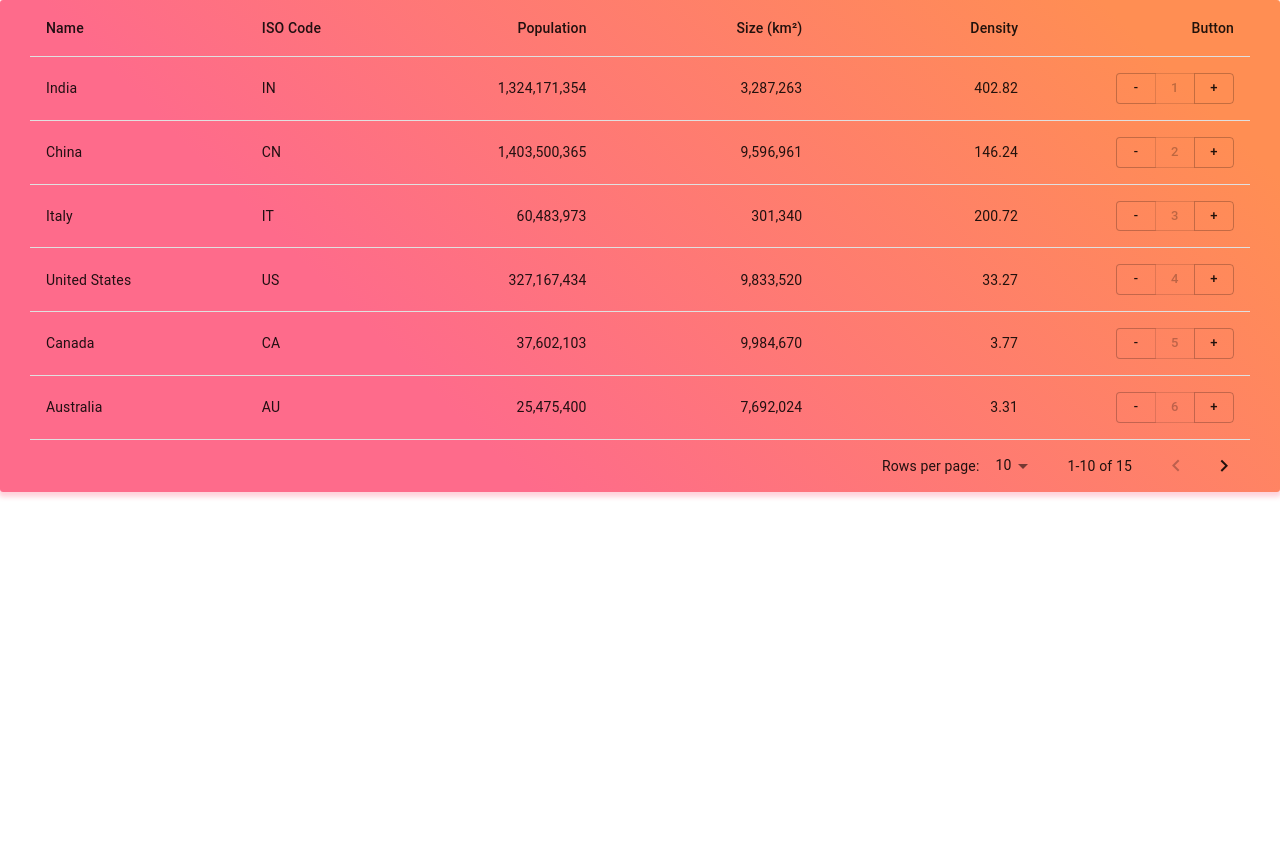
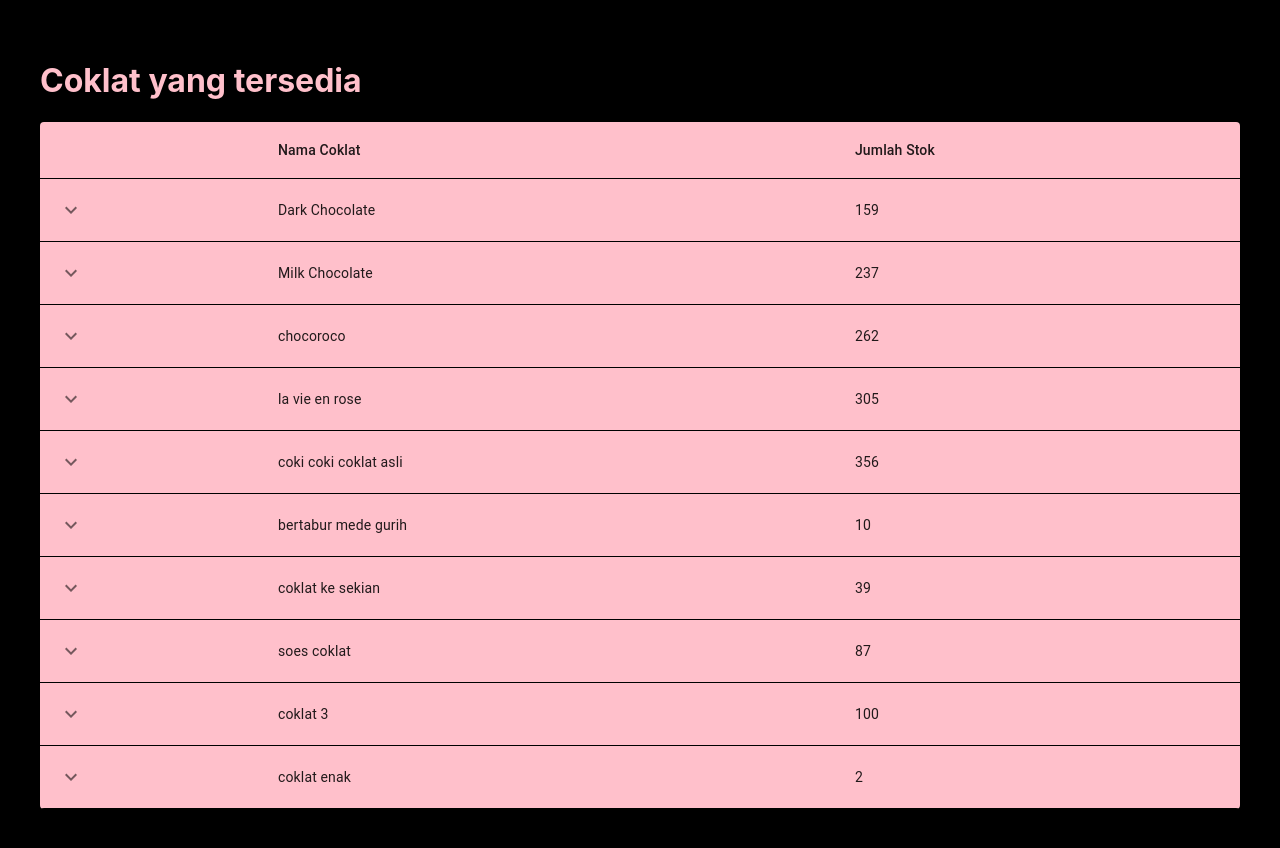
Before and after one commit to inkariyadi/tubes2_wbd, a React (Create React App) app: page /datacoklat in a window 1280 px wide. Before the commit the page ends 800 px from the top, so only its background shows below. Built offline with nearby package versions, Linux system fonts and the light colour scheme.

Commit message:
add data coklat n login + adding router

```diff
--- a/package.json
+++ b/package.json
@@ -10,6 +10,7 @@
     "@testing-library/user-event": "^12.2.2",
     "react": "^17.0.1",
     "react-dom": "^17.0.1",
+    "react-router-dom": "^5.2.0",
     "react-scripts": "4.0.0",
     "web-vitals": "^0.2.4"
   },
--- a/src/App.js
+++ b/src/App.js
@@ -1,25 +1,11 @@
-import logo from './logo.svg';
-import './App.css';
+import react,{Component} from "react";
+import {BrowserRouter} from "react-router-dom";
+import MainRouter from "./mainRouter";
 
-function App() {
-  return (
-    <div className="App">
-      <header className="App-header">
-        <img src={logo} className="App-logo" alt="logo" />
-        <p>
-          Edit <code>src/App.js</code> inka.
-        </p>
-        <a
-          className="App-link"
-          href="https://reactjs.org"
-          target="_blank"
-          rel="noopener noreferrer"
-        >
-          Learn React
-        </a>
-      </header>
-    </div>
-  );
-}
+const App = () => (
+    <BrowserRouter>
+        <MainRouter/>
+    </BrowserRouter>
+);
 
 export default App;
--- /dev/null
+++ b/src/components/collapsibleTable.js
@@ -0,0 +1,154 @@
+import React from "react";
+import { makeStyles } from "@material-ui/core/styles";
+import Box from "@material-ui/core/Box";
+import Collapse from "@material-ui/core/Collapse";
+import IconButton from "@material-ui/core/IconButton";
+import Table from "@material-ui/core/Table";
+import TableBody from "@material-ui/core/TableBody";
+import TableCell from "@material-ui/core/TableCell";
+import TableContainer from "@material-ui/core/TableContainer";
+import TableHead from "@material-ui/core/TableHead";
+import TableRow from "@material-ui/core/TableRow";
+import Typography from "@material-ui/core/Typography";
+import Paper from "@material-ui/core/Paper";
+import KeyboardArrowDownIcon from "@material-ui/icons/KeyboardArrowDown";
+import KeyboardArrowUpIcon from "@material-ui/icons/KeyboardArrowUp";
+
+const useRowStyles = makeStyles({
+  root: {
+    "& > *": {
+      borderBottom: "unset"    }
+  }
+});
+
+function createData(name, stok) {
+  return {
+    name,
+    stok,
+    resep: [
+      { bahan: "Bubuk coklat", amount: 10 },
+      { bahan: "Gula Merah", amount: 4 },
+      { bahan: "Vanili", amount: 6 },
+      { bahan: "pewarna", amount: 1 }
+    ]
+  };
+}
+
+function Row(props) {
+  const { row } = props;
+  const [open, setOpen] = React.useState(false);
+  const classes = useRowStyles();
+
+  return (
+    <React.Fragment>
+      <TableRow className={classes.root}>
+        <TableCell>
+          <IconButton
+            aria-label="expand row"
+            size="small"
+            onClick={() => setOpen(!open)}
+          >
+            {open ? <KeyboardArrowUpIcon /> : <KeyboardArrowDownIcon />}
+          </IconButton>
+        </TableCell>
+        <TableCell >
+          {row.name}
+        </TableCell>
+        <TableCell>{row.stok}</TableCell>
+        {/* <TableCell align="right">{row.fat}</TableCell>
+        <TableCell align="right">{row.carbs}</TableCell>
+        <TableCell align="right">{row.protein}</TableCell> */}
+      </TableRow>
+      <TableRow>
+        <TableCell style={{ paddingBottom: 0, paddingTop: 0, borderColor:"black"}} colSpan={6}>
+          <Collapse in={open} timeout="auto" unmountOnExit>
+            <Box margin={5}>
+              <Typography variant="h6" gutterBottom component="div">
+                Resep
+              </Typography>
+              <Table size="small" aria-label="purchases">
+                <TableHead>
+                  <TableRow>
+                    <TableCell>Bahan</TableCell>
+                    <TableCell>Jumlah</TableCell>
+                    {/* <TableCell align="right">Amount</TableCell>
+                    <TableCell align="right">Total price ($)</TableCell> */}
+                  </TableRow>
+                </TableHead>
+                <TableBody>
+                  {row.resep.map((historyRow) => (
+                    <TableRow key={historyRow.bahan}>
+                      <TableCell >
+                        {historyRow.bahan}
+                      </TableCell>
+                      <TableCell>{historyRow.amount}</TableCell>
+                      {/* <TableCell align="right">{historyRow.amount}</TableCell>
+                      <TableCell align="right">
+                        {Math.round(historyRow.amount * row.price * 100) / 100}
+                      </TableCell> */}
+                    </TableRow>
+                  ))}
+                </TableBody>
+              </Table>
+            </Box>
+          </Collapse>
+        </TableCell>
+      </TableRow>
+    </React.Fragment>
+  );
+}
+
+// Row.propTypes = {
+//   row: PropTypes.shape({
+//     calories: PropTypes.number.isRequired,
+//     carbs: PropTypes.number.isRequired,
+//     fat: PropTypes.number.isRequired,
+//     history: PropTypes.arrayOf(
+//       PropTypes.shape({
+//         amount: PropTypes.number.isRequired,
+//         customerId: PropTypes.string.isRequired,
+//         date: PropTypes.string.isRequired,
+//       }),
+//     ).isRequired,
+//     name: PropTypes.string.isRequired,
+//     price: PropTypes.number.isRequired,
+//     protein: PropTypes.number.isRequired,
+//   }).isRequired,
+// };
+
+const rows = [
+  createData("Dark Chocolate", 159),
+  createData("Milk Chocolate", 237),
+  createData("chocoroco", 262),
+  createData("la vie en rose", 305),
+  createData("coki coki coklat asli", 356),
+  createData("bertabur mede gurih", 10),
+  createData("coklat ke sekian", 39),
+  createData("soes coklat", 87),
+  createData("coklat 3", 100),
+  createData("coklat enak", 2)
+];
+
+export default function CollapsibleTable() {
+  return (
+    <TableContainer component={Paper} style={{backgroundColor:"pink"}}>
+      <Table aria-label="collapsible table">
+        <TableHead>
+          <TableRow>
+            <TableCell style={{borderColor:"black"}}/>
+            <TableCell style={{borderColor:"black"}}>Nama Coklat</TableCell>
+            <TableCell style={{borderColor:"black"}}>Jumlah Stok</TableCell>
+            {/* <TableCell align="right">Fat&nbsp;(g)</TableCell>
+            <TableCell align="right">Carbs&nbsp;(g)</TableCell>
+            <TableCell align="right">Protein&nbsp;(g)</TableCell> */}
+          </TableRow>
+        </TableHead>
+        <TableBody>
+          {rows.map((row) => (
+            <Row key={row.name} row={row} />
+          ))}
+        </TableBody>
+      </Table>
+    </TableContainer>
+  );
+}
--- /dev/null
+++ b/src/dataCoklatResep.js
@@ -0,0 +1,25 @@
+import { makeStyles } from "@material-ui/core/styles";
+import CollapsibleTable from './components/collapsibleTable';
+import Grid from '@material-ui/core/Grid';
+// import 'fontsource-roboto';
+
+const useStyles = makeStyles((theme) => ({
+    root: {
+      flexGrow: 1,
+    },
+  }));
+
+function DataCoklatResep() {
+  return (
+    // <div style={{ padding: 40, backgroundColor:"black"}}>
+    <div style={{ padding: 40, backgroundColor:"black"}}>
+      <h1 style={{ color: 'pink' }}>Coklat yang tersedia</h1>
+      <Grid container>
+        <CollapsibleTable/>
+      </Grid>
+    </div>
+
+  );
+}
+
+export default DataCoklatResep;
--- a/src/index.js
+++ b/src/index.js
@@ -3,15 +3,10 @@ import ReactDOM from 'react-dom';
 import './index.css';
 import App from './App';
 import reportWebVitals from './reportWebVitals';
-import DaftarHarga from './components/daftarHarga';
-import BeliBahan from './components/beliBahan';
-import StickyHeadTable from './components/tes';
 
 ReactDOM.render(
   <React.StrictMode>
-    {/* <DaftarHarga/> */}
-    {/* <BeliBahan/> */}
-    <StickyHeadTable/>
+    <App />
   </React.StrictMode>,
   document.getElementById('root')
 );
--- /dev/null
+++ b/src/login.js
@@ -0,0 +1,52 @@
+import React from 'react';
+import TextField from '@material-ui/core/TextField';
+import { makeStyles } from '@material-ui/core/styles';
+import Grid from '@material-ui/core/Grid';
+import Box from '@material-ui/core/Box';
+import Button from '@material-ui/core/Button';
+// import 'fontsource-roboto';
+
+
+const useStyles = makeStyles((theme) => ({
+  root: {
+    '& .MuiTextField-root': {
+      margin: theme.spacing(1),
+      width: '25ch',
+    },
+  },
+}));
+
+export default function Login() {
+  const classes = useStyles();
+
+  return (
+    <div alignItems="center">
+        <form className={classes.root} noValidate autoComplete="off">
+            <Grid
+                container
+                direction="column"
+                justify="space-between"
+                alignItems="center"
+            >
+            <h1>Login here</h1>
+            <TextField
+                required
+                id="outlined-required"
+                label="Username"
+                variant="outlined"
+            />
+            <TextField
+                required
+                id="outlined-password-input"
+                label="Password"
+                type="password"
+                variant="outlined"
+            />
+            <Button variant="outlined" color="primary">
+                Log In
+            </Button>
+            </Grid>
+        </form>
+    </div>
+  );
+}
--- /dev/null
+++ b/src/mainRouter.js
@@ -0,0 +1,19 @@
+import React from 'react';
+import {Route,Switch} from "react-router-dom";
+import Login from './login'
+import DataCoklatResep from './dataCoklatResep';
+import DaftarHarga from './components/daftarHarga';
+import BeliBahan from './components/beliBahan';
+
+const MainRouter = () =>(
+    <div>
+        <switch>
+            <Route exact path='/belibahan' component={BeliBahan}></Route>
+            <Route exact path='/daftarharga' component={DaftarHarga}></Route>
+            <Route exact path='/datacoklat' component={DataCoklatResep}></Route>
+            <Route exact path='/' component={Login}></Route>
+        </switch>
+    </div>
+)
+
+export default MainRouter;
```
Also changed, not shown: 1 other file (tests, documents, lock files or other folders).
